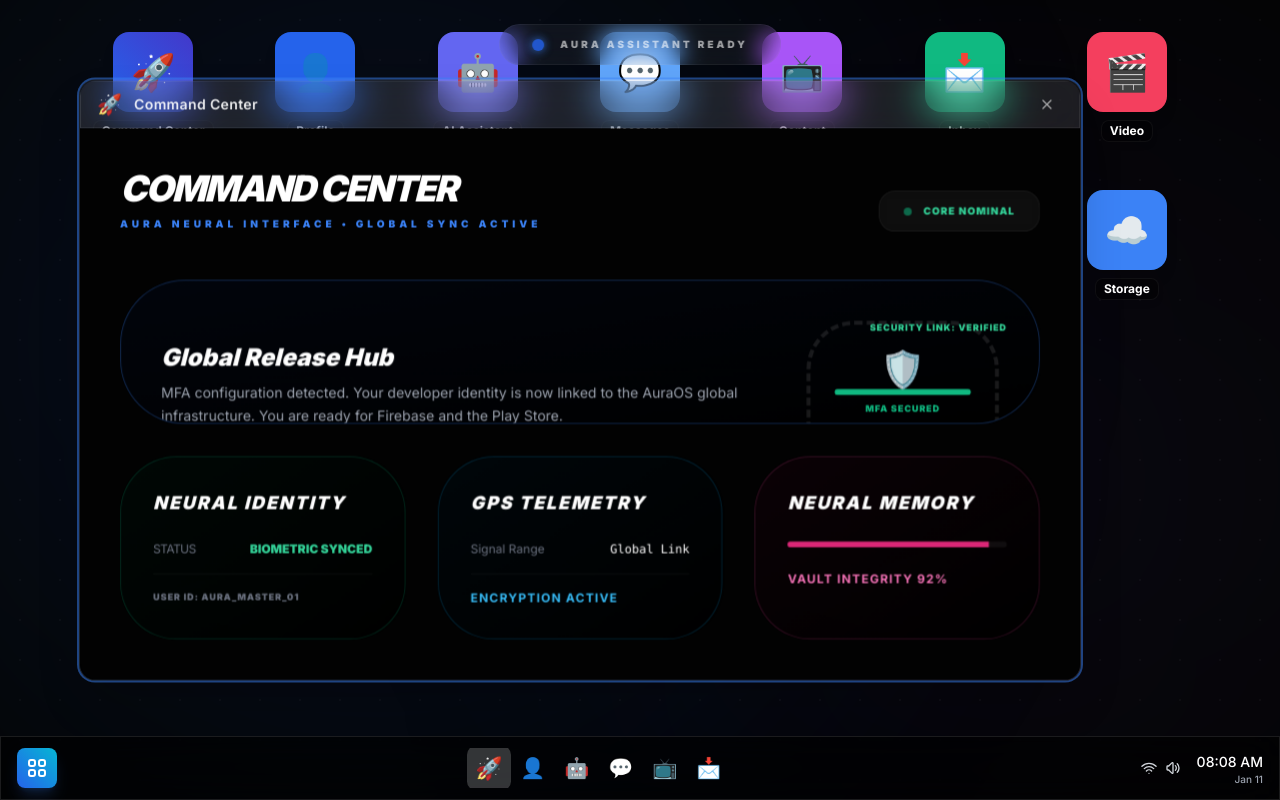
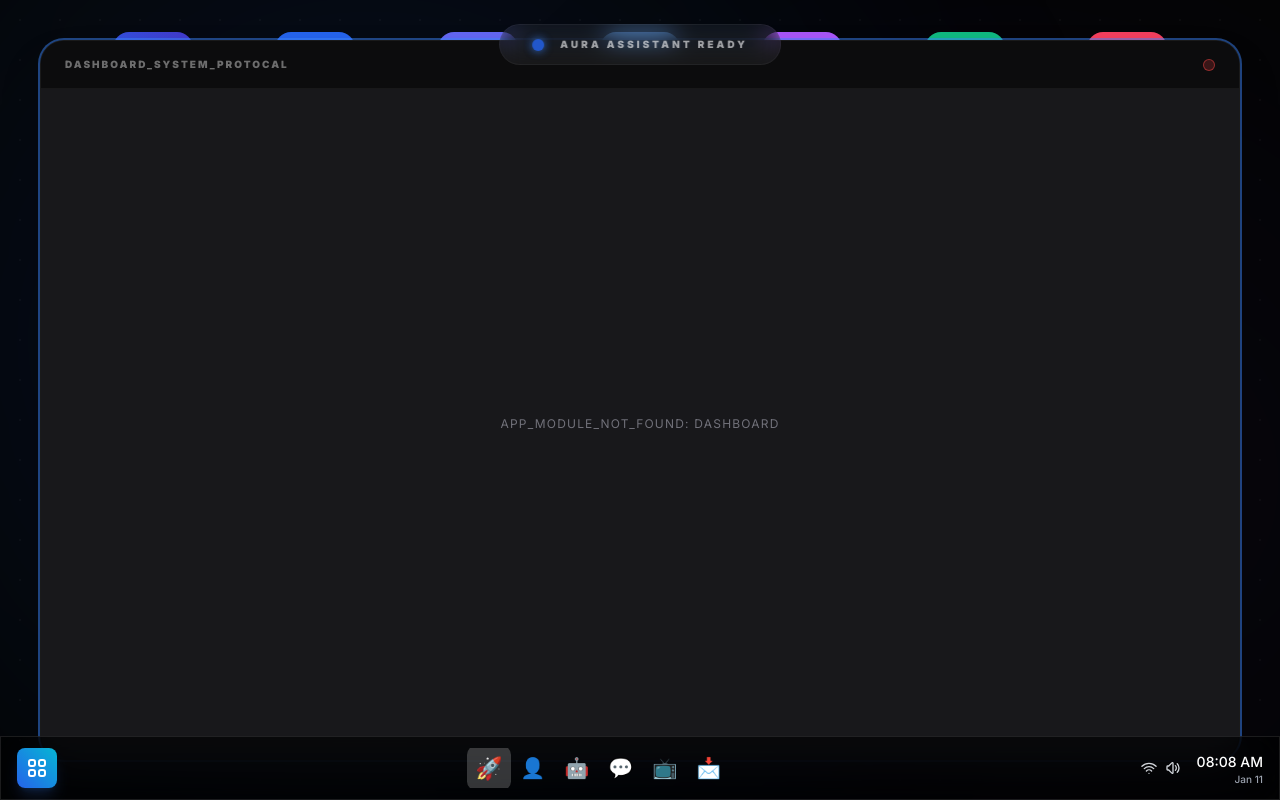
Before and after one commit to lrufee9-spec/Aura, a React (Vite) app: page / in a window 1280 px wide. Both pictures are taken after a click on the button "Command Center". Built offline with nearby package versions, Linux system fonts and the light colour scheme.

Commit message:
fix: integrated gps and chat into window manager

```diff
--- a/components/WindowManager.tsx
+++ b/components/WindowManager.tsx
@@ -1,9 +1,7 @@
-
 import React from 'react';
 import { AppId, WindowState } from '../types';
-import { APPS } from './Desktop';
-import AppContent from './apps/AppContent';
 import GpsApp from './GpsApp';
+import AIChatApp from './apps/AIChatApp';
 
 interface WindowManagerProps {
   openWindows: Record<AppId, WindowState>;
@@ -13,54 +11,52 @@ interface WindowManagerProps {
 }
 
 const WindowManager: React.FC<WindowManagerProps> = ({ openWindows, onClose, onFocus, activeApp }) => {
+  const renderAppContent = (id: AppId) => {
+    switch (id) {
+      case 'gps':
+        return <GpsApp onBackToHome={() => onClose('gps')} />;
+      case 'chat':
+        return <AIChatApp onBackToHome={() => onClose('chat')} />;
+      // Add other apps here as we build them
+      default:
+        return (
+          <div className="flex items-center justify-center h-full bg-zinc-900 text-zinc-500 text-xs uppercase tracking-widest">
+            App_Module_Not_Found: {id}
+          </div>
+        );
+    }
+  };
+
   return (
     <>
-      {/* Fix: Cast Object.values to WindowState[] to resolve property access errors on type 'unknown' */}
-      {(Object.values(openWindows) as WindowState[]).map((window) => {
-        if (!window.isOpen) return null;
-
-        const appInfo = APPS.find(a => a.id === window.id);
-        const isActive = activeApp === window.id;
-
-        return (
+      {Object.values(openWindows).map((window) => (
+        window.isOpen && (
           <div
             key={window.id}
-            onMouseDown={() => onFocus(window.id)}
+            onClick={() => onFocus(window.id)}
             style={{ zIndex: window.zIndex }}
-            className={`absolute flex flex-col transition-all duration-300 ease-out shadow-2xl overflow-hidden
-              ${window.isMaximized
-                ? 'inset-0 m-0 rounded-none'
-                : 'top-10 left-4 right-4 bottom-24 md:top-20 md:left-20 md:w-[80%] md:h-[70%] lg:w-[1000px] lg:h-[600px] rounded-2xl border border-white/10'
-              }
-              ${isActive ? 'ring-2 ring-blue-500/50 scale-[1.002]' : 'opacity-90'}`}
+            className={`fixed inset-0 md:inset-10 bg-black border border-white/10 rounded-3xl shadow-2xl overflow-hidden flex flex-col transition-all duration-300 ${
+              activeApp === window.id ? 'ring-2 ring-blue-500/50 scale-100' : 'scale-95 opacity-80'
+            }`}
           >
-            {/* Window Header */}
-            <div className={`h-12 flex items-center justify-between px-4 glass-dark select-none cursor-default
-              ${isActive ? 'bg-white/10' : 'bg-black/40'}`}>
-              <div className="flex items-center gap-3">
-                <span className="text-xl">{appInfo?.icon}</span>
-                <span className="font-semibold text-sm tracking-wide text-white/90">{appInfo?.name}</span>
-              </div>
-
-              <div className="flex items-center gap-2">
-                <button
-                  onClick={(e) => { e.stopPropagation(); onClose(window.id); }}
-                  className="w-8 h-8 rounded-full flex items-center justify-center hover:bg-red-500 transition-colors group"
-                >
-                  <svg className="w-4 h-4 text-white/60 group-hover:text-white" fill="none" stroke="currentColor" viewBox="0 0 24 24">
-                    <path strokeLinecap="round" strokeLinejoin="round" strokeWidth={2} d="M6 18L18 6M6 6l12 12" />
-                  </svg>
-                </button>
-              </div>
+            {/* Minimal Window Header */}
+            <div className="h-12 bg-zinc-900/50 flex items-center justify-between px-6 border-b border-white/5">
+              <span className="text-[10px] font-black uppercase tracking-[0.2em] text-white/40">
+                {window.id}_SYSTEM_PROTOCAL
+              </span>
+              <button
+                onClick={(e) => { e.stopPropagation(); onClose(window.id); }}
+                className="w-3 h-3 rounded-full bg-red-500/20 border border-red-500/50 hover:bg-red-500 transition-colors"
+              />
             </div>
 
-            {/* Window Content */}
-            <div className="flex-1 overflow-auto bg-[#0a0a0a]/95 backdrop-blur-md">
-              <AppContent appId={window.id} onClose={() => onClose(window.id)} />
+            {/* Application Content */}
+            <div className="flex-1 overflow-hidden">
+              {renderAppContent(window.id)}
             </div>
           </div>
-        );
-      })}
+        )
+      ))}
     </>
   );
 };
```
